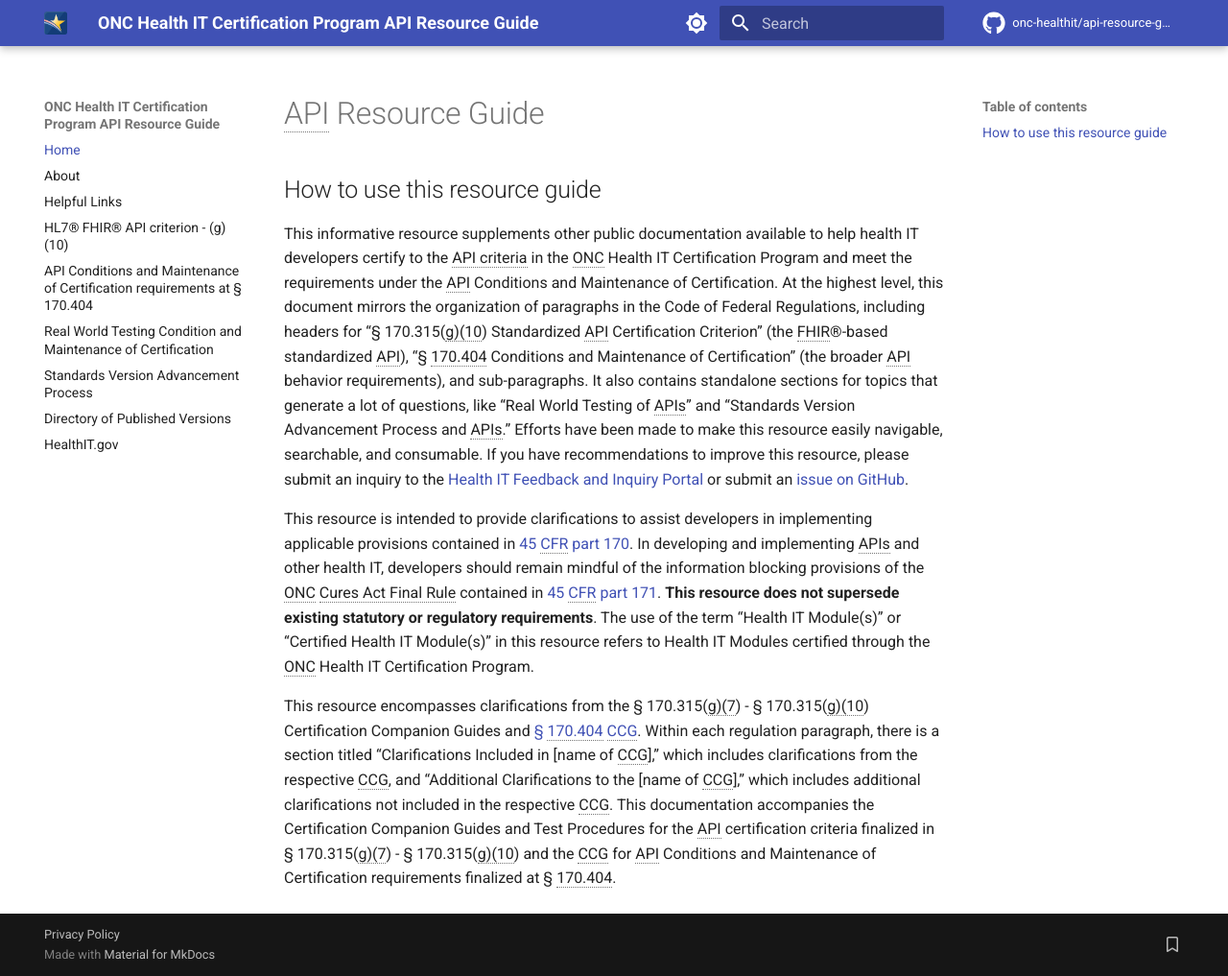
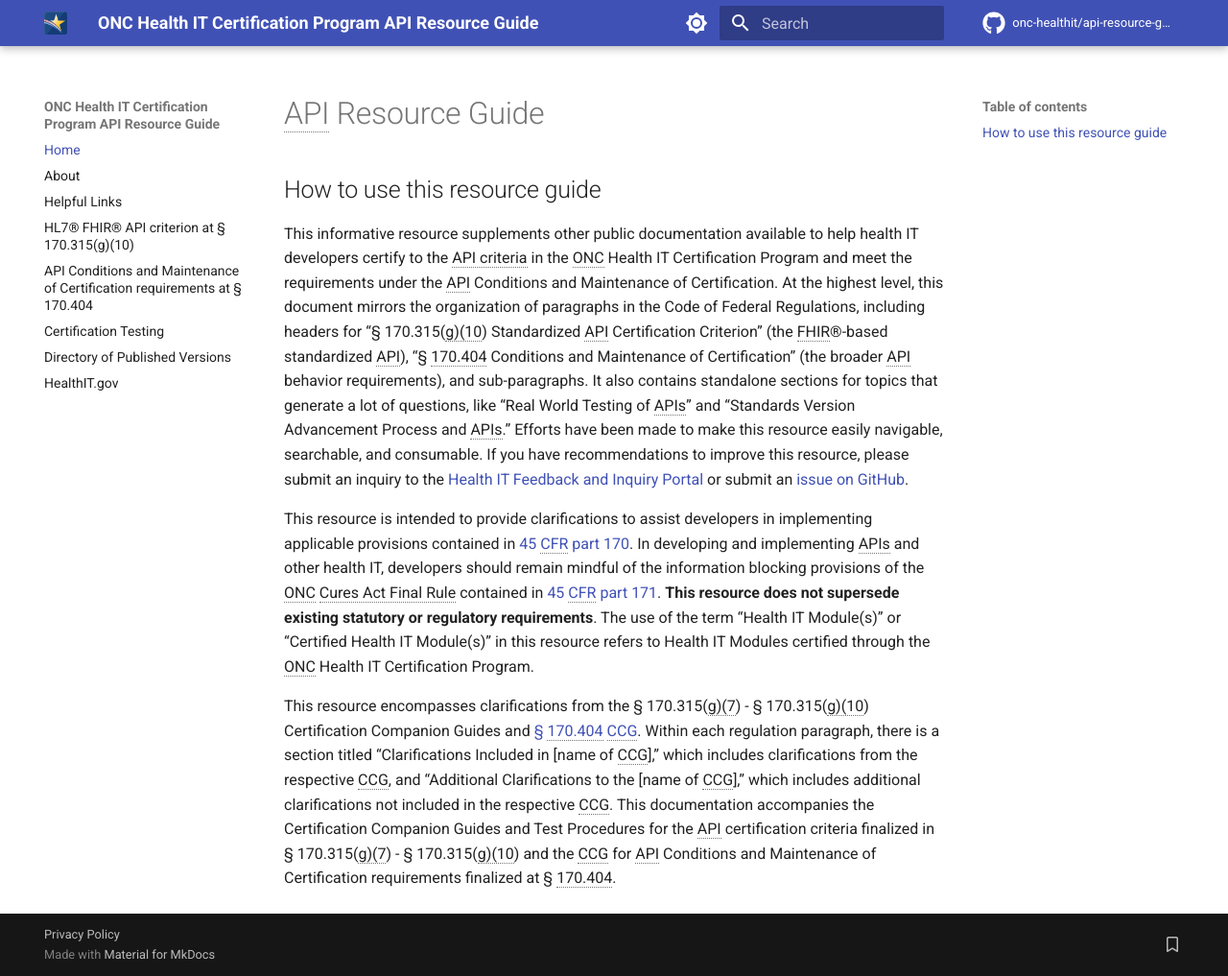
Before and after one commit to onc-healthit/api-resource-guide, an MkDocs documentation site: the page built from docs/index.md, in a window 1280 px wide and 1017 px high. Shown: the whole window at 96% size. Built offline with MkDocs 1.6.1 and Material for MkDocs 9.7.7, drawn with Linux system fonts in a browser that asks for light colours; comment, search, counter and statistics services are not loaded; the version menu is left out.

Commit message:
fix merge conflicts

```diff
--- a/mkdocs.yml
+++ b/mkdocs.yml
@@ -3,10 +3,9 @@ nav:
   - Home: index.md
   - About: about.md
   - Helpful Links: helpful-links.md
-  - HL7&#174 FHIR&#174 API criterion - (g)(10): g10-criterion.md
+  - HL7&#174 FHIR&#174 API criterion at § 170.315(g)(10): g10-criterion.md
   - API Conditions and Maintenance of Certification requirements at § 170.404: 404-conditions-maintenance.md
-  - Real World Testing Condition and Maintenance of Certification: real-world-testing-conditions-maintenance.md
-  - Standards Version Advancement Process: standards-version-advancement-process.md
+  - Certification Testing: certification-testing.md
   - Directory of Published Versions: version-directory.md
   - HealthIT.gov: https://www.healthit.gov/
   # - HealthIT.gov Drupal API: healthit-drupal-api.md
```
Also changed, not shown: docs/g10-criterion.md (+13 -25 lines), docs/real-world-testing-conditions-maintenance.md (deleted, +0 -10 lines), docs/standards-version-advancement-process.md (deleted, +0 -13 lines).
